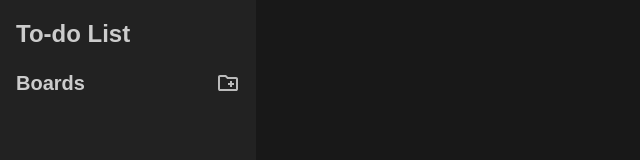
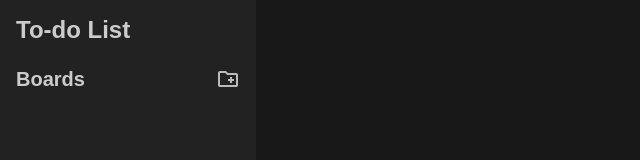
Before and after one commit to simeonrediger/odin-kanban, a website built with webpack: page src/index.html in a window 1280 px wide. Shown: the full height of the page, 0-640 px from the left. Built offline with nearby package versions, Linux system fonts and the light colour scheme.

Commit message:
Remove sidebar padding and add margin to children

```diff
--- a/src/domains/workspace/styles/workspace.css
+++ b/src/domains/workspace/styles/workspace.css
@@ -9,7 +9,6 @@
 
 .sidebar {
   background-color: var(--color-bg-secondary);
-  padding: 1rem;
 
   display: grid;
   grid-template-columns: 1fr;
@@ -20,6 +19,7 @@
 
 .page-title {
   font-size: 1.5rem;
+  margin: 0.75rem 1rem 0 1rem;
 }
 
 .board-list-container {
@@ -27,6 +27,12 @@
   grid-template-columns: 1fr max-content;
   grid-template-rows: max-content 1fr;
   gap: 0.5rem 1rem;
+}
+
+.board-list-label,
+#add-board-button {
+  margin-inline: 1rem;
+  margin-bottom: 0.5rem;
 }
 
 .board-list-label {
```
